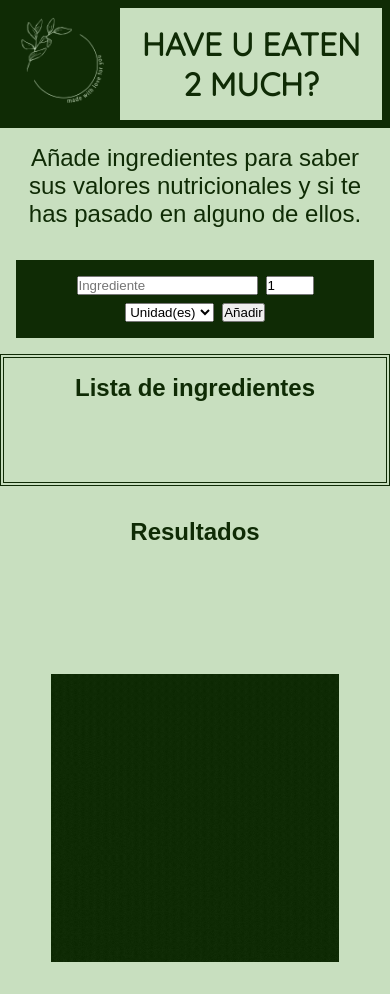
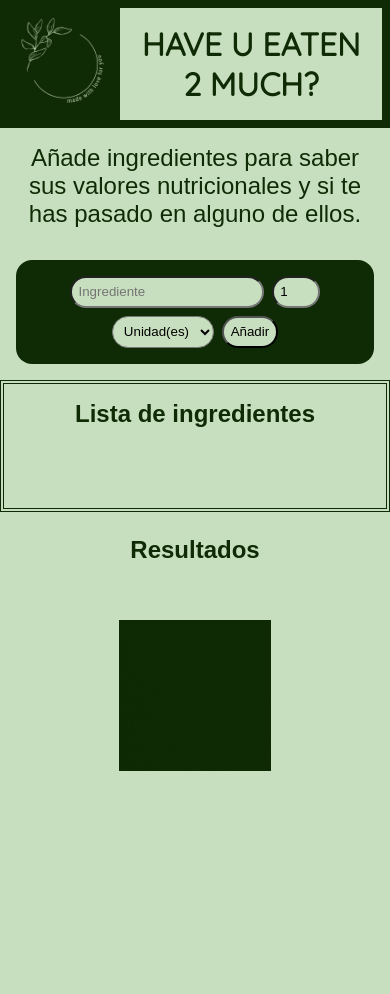
Before and after one commit to anderconsu/Have_U_Eaten_2_Much, a plain HTML site: page index.html in a window 390 px wide. Both pictures are taken after a click on the button "Ver resultados". After the commit the page ends 844 px from the top, so only its background shows below. Drawn offline with Linux system fonts and the light colour scheme; no server answers; a web font is replaced by a local one.

Commit message:
margins and responsive updated

```diff
--- a/main.css
+++ b/main.css
@@ -61,7 +61,13 @@ form {
     padding: 1rem;
     justify-content: center;
     background-color: var(--colorSecundario);
+    border-radius: 1rem;
 
+}
+form select, form input {
+    border-radius: 1rem;
+    background-color: var(--colorPrincipal);
+    padding: 0.4rem;
 }
 #list{
     border: 4px solid var(--colorSecundario);
@@ -105,7 +111,7 @@ form {
 #resultadocss{
     margin-top: 1rem;
     text-align: center;
-    padding: 1rem;
+    padding: 0.5rem;
 }
 #resultadocss h2 {
     font-family: 'Ysabeau Infant', sans-serif;
@@ -124,7 +130,7 @@ form {
     margin-top: 2rem;
 }
 #carga img {
-    height: 18rem;
+    height: 18vh;
 }
 #carga button {
     color:var(--colorPrincipal);
@@ -132,6 +138,7 @@ form {
     padding: 0.5rem;
     margin: auto;
     margin-bottom: 1.5rem;
+    margin-top: 1.5rem;
     background-color: var(--colorSecundario);
     transition: 0.2s;
     border-radius: 10px;
@@ -147,14 +154,13 @@ form {
     list-style: none;
 }
 #carga {
-    margin-top: 2rem;
     display: flex;
     flex-wrap: wrap;
     align-items: center;
     justify-content: center;
 }
 #loading{
-    margin: 2rem auto;
+    margin:  auto;
 }
 
 @media screen and (min-width: 1000px) {
@@ -166,5 +172,9 @@ form {
         border: 4px solid var(--colorSecundario);
         border-style: double;
     }
+    #carga img {
+        margin-top: 1rem;
+        height: 18vh;
+    }
 
 }
```
